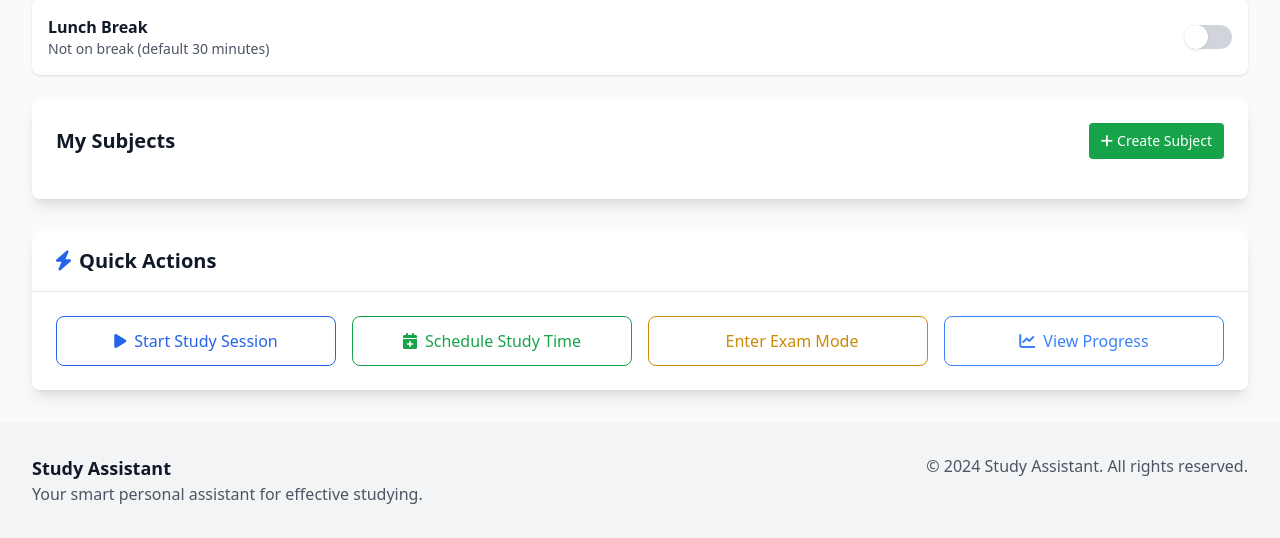
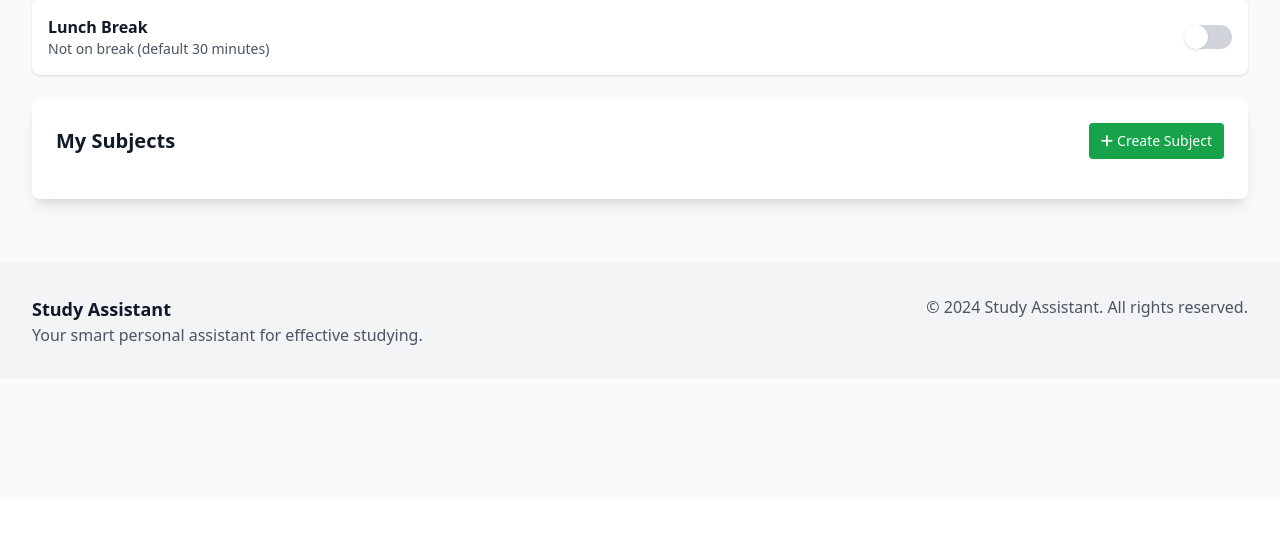
Before and after one commit to sinan-bh/study-assistant, a Flask app: page /dashboard in a window 1280 px wide. Shown: the part 301-839 px from the top of the page. After the commit the page ends 646 px from the top, so only its background shows below. Run offline with Flask 3, Linux system fonts and the light colour scheme; the visitor is signed in with stand-in values (Sample User, id 1); data that the repository does not hold is empty; some libraries are stand-ins or nearby versions.

Commit message:
avoided quick section

```diff
--- a/app/templates/main/dashboard.html
+++ b/app/templates/main/dashboard.html
@@ -139,21 +139,6 @@
     </div>
 
 
-  </div>
-
-  <!-- Quick Actions -->
-  <div class="bg-white rounded-lg shadow-lg">
-    <div class="px-6 py-4 border-b border-gray-200">
-      <h2 class="text-xl font-semibold text-gray-900"><i class="fas fa-bolt mr-2 text-blue-600"></i>Quick Actions</h2>
-    </div>
-    <div class="p-6">
-      <div class="grid grid-cols-1 md:grid-cols-2 lg:grid-cols-4 gap-4">
-        <button class="flex items-center justify-center px-4 py-3 border border-blue-600 text-blue-600 rounded-lg hover:bg-blue-600 hover:text-white transition duration-200"><i class="fas fa-play mr-2"></i>Start Study Session</button>
-        <button class="flex items-center justify-center px-4 py-3 border border-green-600 text-green-600 rounded-lg hover:bg-green-600 hover:text-white transition duration-200"><i class="fas fa-calendar-plus mr-2"></i>Schedule Study Time</button>
-        <button class="flex items-center justify-center px-4 py-3 border border-yellow-600 text-yellow-600 rounded-lg hover:bg-yellow-600 hover:text-white transition duration-200"><i class="fas fa-exam mr-2"></i>Enter Exam Mode</button>
-        <button class="flex items-center justify-center px-4 py-3 border border-blue-500 text-blue-500 rounded-lg hover:bg-blue-500 hover:text-white transition duration-200"><i class="fas fa-chart-line mr-2"></i>View Progress</button>
-      </div>
-    </div>
   </div>
 
   <!-- Add Subject Modal -->
```
